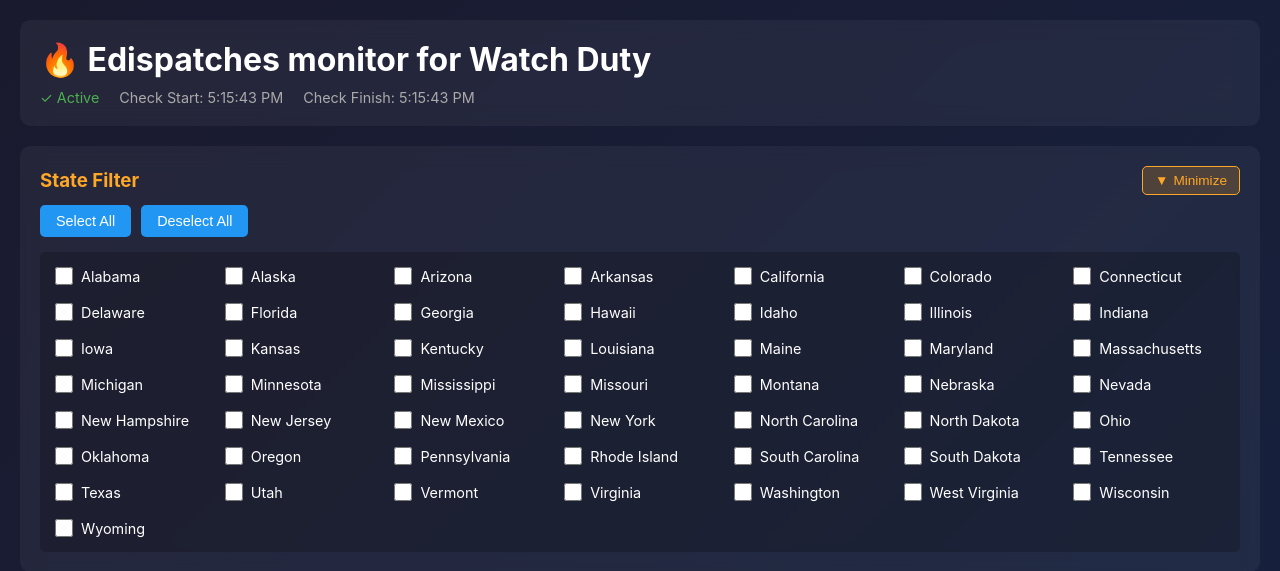
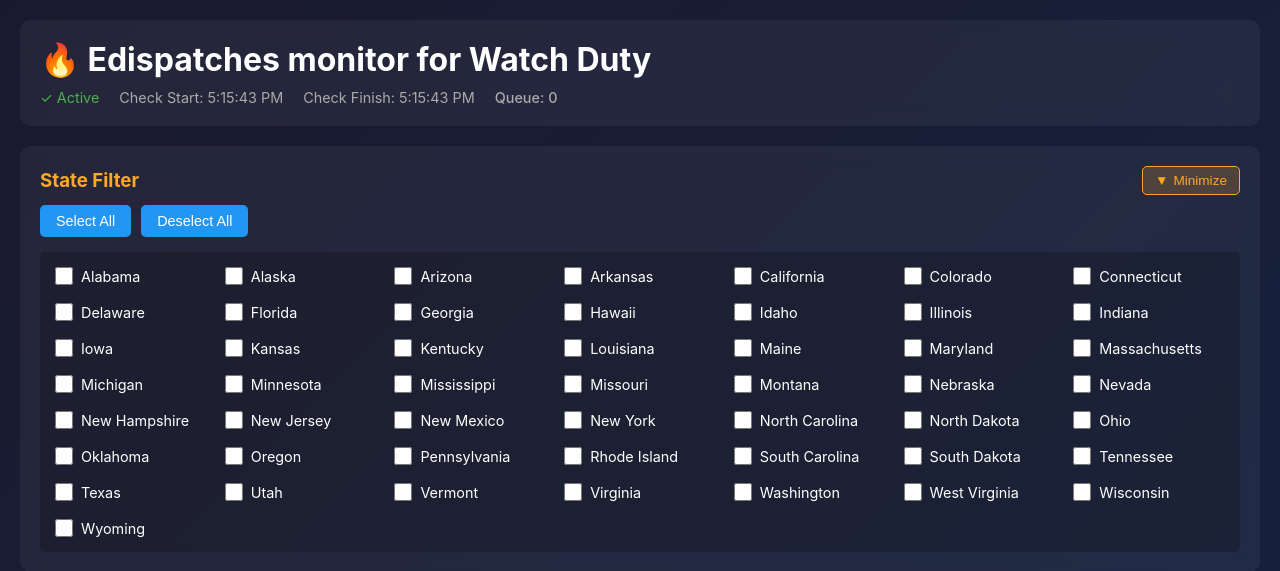
Before and after one commit to SparksFire1410/watch-duty-pwa, a Flask app: page / in a window 1280 px wide. Shown: the top 571 px of the page. Run offline with Flask 3, Linux system fonts and the light colour scheme; data that the repository does not hold is empty.

Commit message:
Show the number of calls currently in the queue to users
Add queue size display to the API response in app.py, update the frontend JavaScript to show the queue size in the header, and add corresponding CSS styling.

Replit-Commit-Author: Agent
Replit-Commit-Session-Id: 49ad7bf9-bf4f-432e-8bf4-94a37b2f5d9c
Replit-Commit-Checkpoint-Type: full_checkpoint
Replit-Commit-Screenshot-Url: https://storage.googleapis.com/screenshot-production-us-central1/ad41b680-5bbc-4a4e-a699-25a204e990d1/49ad7bf9-bf4f-432e-8bf4-94a37b2f5d9c/gr2MlVZ

```diff
--- a/app.py
+++ b/app.py
@@ -356,10 +356,14 @@ def index():
 
 @app.route('/api/fire-calls')
 def get_fire_calls():
+    with queue_lock:
+        queue_size = len(call_queue)
+
     return jsonify({
         'calls': fire_calls,
         'check_start': check_start_time,
-        'check_finish': check_finish_time
+        'check_finish': check_finish_time,
+        'queue_size': queue_size
     })
 
 @app.route('/api/states')
--- a/static/app.js
+++ b/static/app.js
@@ -384,6 +384,7 @@ async function checkForNewCalls() {
         const statusEl = document.getElementById('status');
         const checkStartEl = document.getElementById('checkStart');
         const checkFinishEl = document.getElementById('checkFinish');
+        const queueStatusEl = document.getElementById('queueStatus');
 
         statusEl.textContent = '✓ Active';
         statusEl.className = 'active';
@@ -410,6 +411,15 @@ async function checkForNewCalls() {
             checkFinishEl.textContent = `Check Finish: ${finishString}`;
         } else {
             checkFinishEl.textContent = 'Check Finish: Processing...';
+        }
+
+        // Update queue status
+        const queueSize = data.queue_size || 0;
+        queueStatusEl.textContent = `Queue: ${queueSize}`;
+        if (queueSize > 0) {
+            queueStatusEl.className = 'queue-active';
+        } else {
+            queueStatusEl.className = '';
         }
 
         const filteredCalls = filterCallsByState(data.calls);
--- a/static/style.css
+++ b/static/style.css
@@ -75,6 +75,16 @@ header h1 {
 
 #status.active {
     color: #4CAF50;
+}
+
+#queueStatus {
+    color: #aaa;
+    font-weight: 500;
+}
+
+#queueStatus.queue-active {
+    color: #ffa726;
+    font-weight: 600;
 }
 
 .controls {
--- a/templates/index.html
+++ b/templates/index.html
@@ -17,6 +17,7 @@
                 <span id="status">Checking...</span>
                 <span id="checkStart">Check Start: Never</span>
                 <span id="checkFinish">Check Finish: Never</span>
+                <span id="queueStatus">Queue: 0</span>
             </div>
         </header>
 
```
Also changed, not shown: 1 other file.
